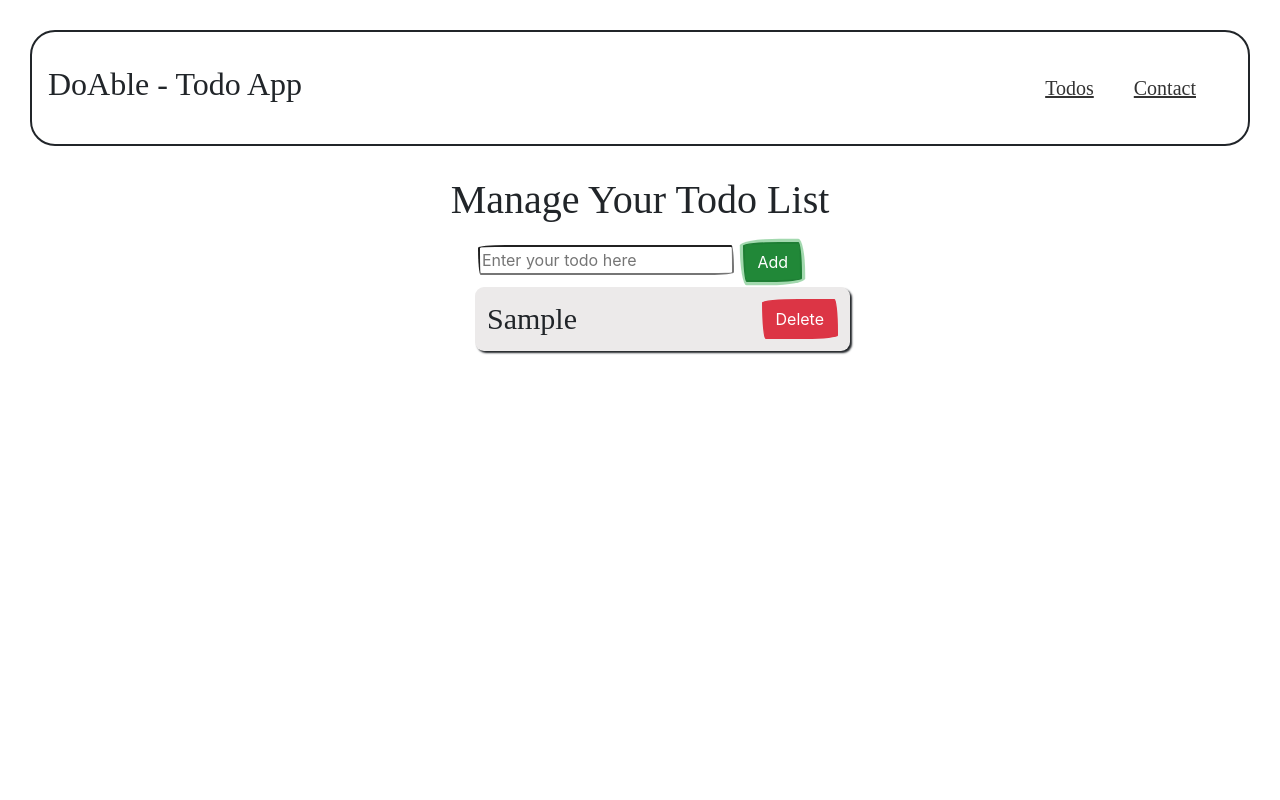
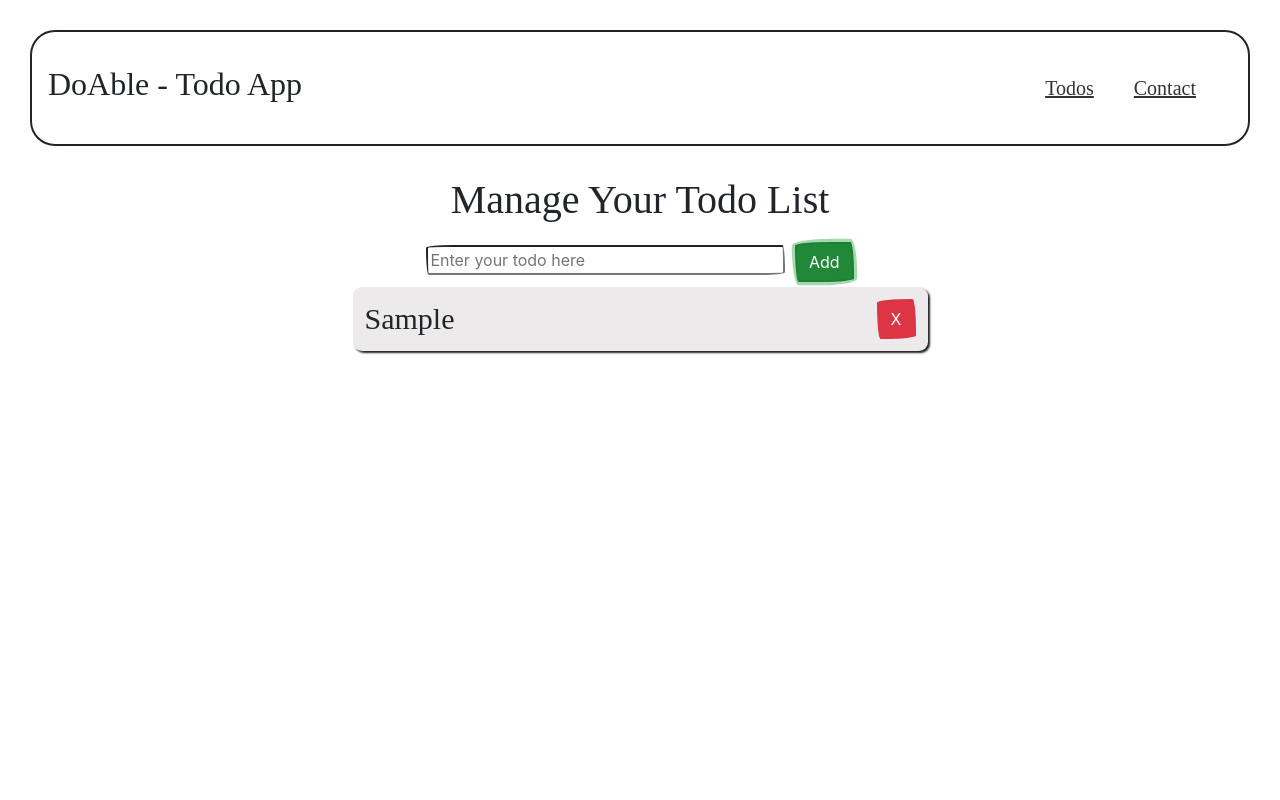
Before and after one commit to MateoNav53/Doable, a React (Create React App) app: page / in a window 1280 px wide. Both pictures are taken after typing "Sample" into the empty fields and a click on the button "Add". Shown: the top 800 px of the page. Built offline with nearby package versions, Linux system fonts and the light colour scheme; a web font is replaced by a local one.

Commit message:
error handling, put todo render into separate func

```diff
--- a/src/components/TodoList.js
+++ b/src/components/TodoList.js
@@ -4,41 +4,52 @@ import { v4 as uuidv4 } from 'uuid';
 function TodoList(){
   const [newInput, setNewInput] = useState('')
   const [todoItems, setTodoItems] = useState([])
+  const [error, setError] = useState('');
 
   //Stores the state of input field
-  function handleInputChange(e){
+  const handleInputChange = (e) => {
     e.preventDefault();
     setNewInput(e.target.value)
   }
 
   //Stores the state of submitted input in a list
-  function handleTodoItems(e){
+  const handleTodoItems = (e) => {
     e.preventDefault();
     if (newInput==="") {
-      return (alert("Input field cannot be empty"))
-    }
-    setTodoItems([...todoItems, {id: uuidv4(), text: newInput}]);
-    e.target.reset();
-    setNewInput("");
+      setError("Input field cannot be empty");
+     //goes through each element of todoItems list and finds the element that's the same as newInput
+    } else if ( (typeof todoItems.find( ({text}) => text === newInput)) !== 'undefined'  ) {
+      setError('Todo List item cannot be duplicate')
+    } else {
+      setTodoItems([...todoItems, {id: uuidv4(), text: newInput}]);
+      setError('')
+      e.target.reset();
+      setNewInput("");
+      }
   }
 
-  function deleteTodo(id) {
+  const deleteTodo = (id) => {
+    //goes through the todo list, and returns the todos that aren't equal
+    //to the id that was clicked on
     setTodoItems(todoItems.filter((todoItem) => todoItem.id !== id))
   }
 
+  const generateTodo = todoItems.map((todoItem) => (
+    <li className="todo col-md-6 offset-md-3" key={todoItem.id}>
+      {todoItem.text}
+    <button className="btn btn-danger" onClick={() => deleteTodo(todoItem.id)}>X</button>
+    </li>
+    ));
+
   return (
-      <div className="App">
+      <div className="App text-center">
         <h1>Manage Your Todo List</h1>
-        <form className="todo-list" onSubmit={handleTodoItems}>
-          <input className="todo-form" placeholder="Enter your todo here" onChange={handleInputChange} />
+        <form className="todo-list text-center" onSubmit={handleTodoItems}>
+          <input size="30"className="todo-form" placeholder="Enter your todo here" value={newInput}onChange={handleInputChange} />
           <button className="todo-form btn btn-success" type="submit">Add</button>
-          <ul>
-            {todoItems.map((todoItem) => (
-            <li className="todo col-4 offset-4" key={todoItem.id}>{todoItem.text}
-            <button className="btn btn-danger" onClick={() => deleteTodo(todoItem.id)}>Delete</button>
-            </li>
-
-            ))}
+          <div className="error-message">{error}</div>
+          <ul className="remove-default-padding">
+            {generateTodo}
           </ul>
         </form>
       </div>
```
